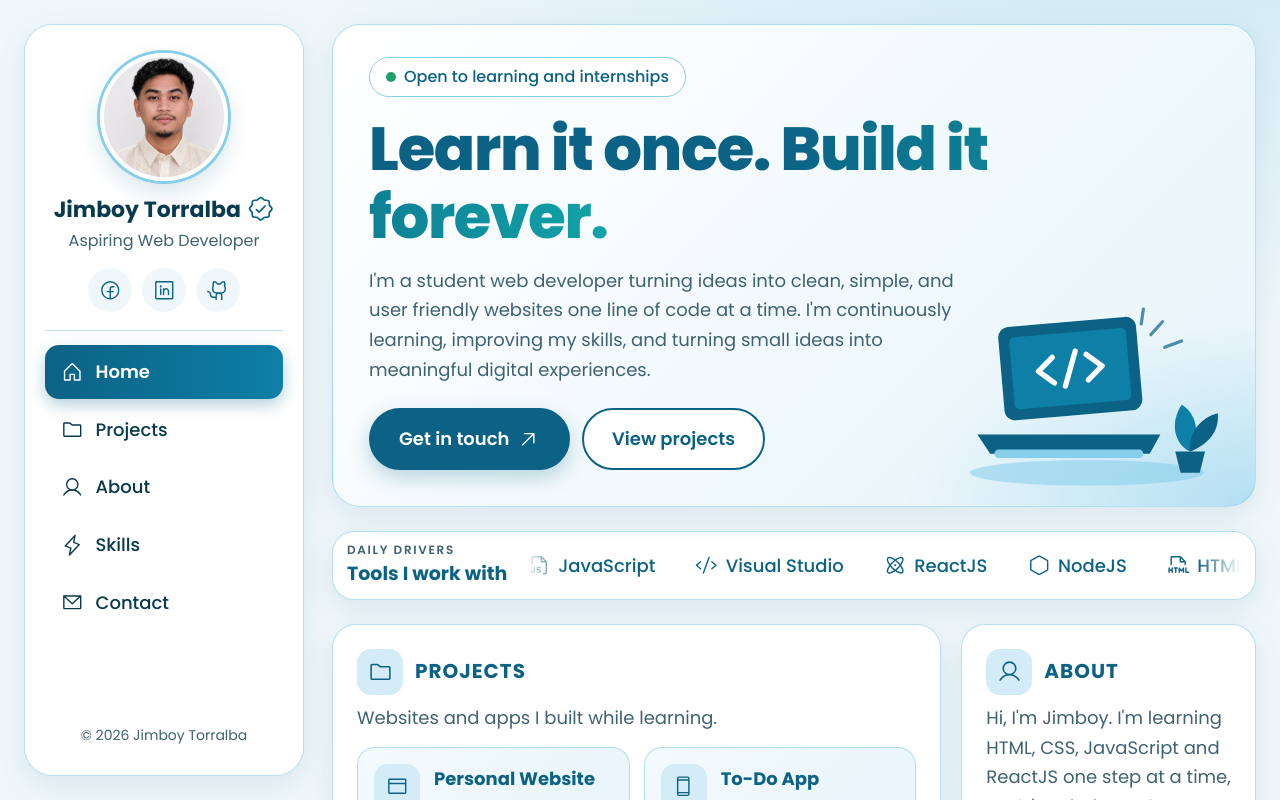
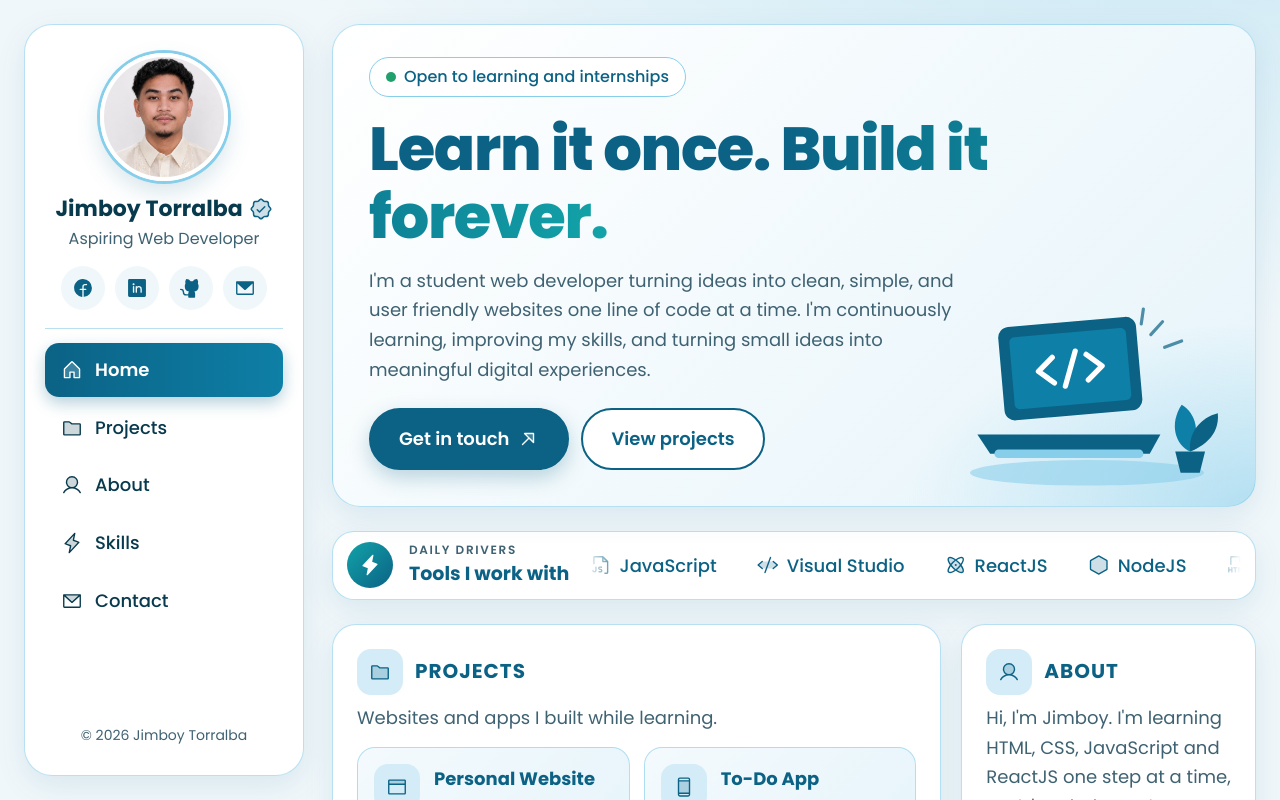
Before and after one commit to jimby-bot/Myportfolio, a React (Vite) app: page / in a window 1280 px wide. Shown: the top 800 px of the page. Built offline with nearby package versions, Linux system fonts and the light colour scheme.

Commit message:
Add files via upload

```diff
--- a/src/components/Card.jsx
+++ b/src/components/Card.jsx
@@ -2,8 +2,10 @@ import Icon from './Icon.jsx'
 
 export default function Card({ id, icon, title, wide, children }) {
   return (
-    <section id={id} className={'card' + (wide ? ' wide' : '')}>
-      <h2><span className="ico"><Icon icon={icon} /></span>{title}</h2>
+    <section className={'card' + (wide ? ' wide' : '')} id={id}>
+      <h2>
+        <span className="ico"><Icon icon={icon} /></span> {title}
+      </h2>
       {children}
     </section>
   )
--- a/src/components/Drivers.jsx
+++ b/src/components/Drivers.jsx
@@ -1,15 +1,22 @@
+import { Lightning } from '@phosphor-icons/react'
 import Icon from './Icon.jsx'
 import { TOOLS } from '../data.js'
 
 export default function Drivers() {
-  const items = [...TOOLS, ...TOOLS] // doubled so the marquee loops without a gap
+  const loop = [...TOOLS, ...TOOLS] // doubled so the scroll loops with no gap
   return (
     <div className="drivers">
-      <div><small>Daily drivers</small><b>Tools I work with</b></div>
-      <div className="marquee" aria-label="Tools I work with">
+      <span className="ico round"><Icon icon={Lightning} weight="fill" /></span>
+      <div>
+        <small>Daily drivers</small>
+        <b>Tools I work with</b>
+      </div>
+      <div className="marquee">
         <div className="track">
-          {items.map(([name, icon], i) => (
-            <span key={i}><Icon icon={icon} /> {name}</span>
+          {loop.map(([name, icon], i) => (
+            <span key={name + i} aria-hidden={i >= TOOLS.length ? 'true' : undefined}>
+              <Icon icon={icon} /> {name}
+            </span>
           ))}
         </div>
       </div>
--- a/src/components/Icon.jsx
+++ b/src/components/Icon.jsx
@@ -1,4 +1,4 @@
-// Small helper: <Icon icon={House} /> draws a Phosphor icon at a readable size
-export default function Icon({ icon: Glyph }) {
-  return <Glyph size="1.25em" aria-hidden="true" style={{ verticalAlign: '-.2em' }} />
+// One place to control icon size and style for the whole site.
+export default function Icon({ icon: Glyph, size = 22, weight = 'duotone' }) {
+  return <Glyph size={size} weight={weight} aria-hidden="true" />
 }
--- a/src/components/Sidebar.jsx
+++ b/src/components/Sidebar.jsx
@@ -1,32 +1,39 @@
-import { SealCheck, FacebookLogo, LinkedinLogo, GithubLogo } from '@phosphor-icons/react'
+import { SealCheck } from '@phosphor-icons/react'
+import myPic from '../myPic.png'          // <- this import was missing ("myPic is not defined")
 import Icon from './Icon.jsx'
-import { NAV } from '../data.js'
-import myPic from "../myPic.png"
+import { NAV, SOCIALS } from '../data.js'
 
 export default function Sidebar({ open, setOpen, active }) {
   return (
-    <aside id="menu" className={'side' + (open ? ' open' : '')} aria-label="Sidebar">
+    <aside className={'side' + (open ? ' open' : '')} id="menu" aria-label="Main menu">
       <div className="profile">
         <div className="avatar">
-     <img src={myPic} alt="Jimboy Torralba" />
-      </div>
-        <p className="name">Jimboy Torralba <span style={{ color: 'var(--dark)' }}><Icon icon={SealCheck} /></span></p>
+          <img src={myPic} alt="Portrait of Jimboy Torralba" />
+        </div>
+        <p className="name">
+          Jimboy Torralba <SealCheck size={24} weight="duotone" aria-label="Verified" />
+        </p>
         <p className="role">Aspiring Web Developer</p>
         <div className="soc">
-          <a href="https://www.facebook.com/share/1DEHVcJrDf/" aria-label="Facebook" title="Facebook"><Icon icon={FacebookLogo} /></a>
-          <a href="https://linkedin.com" aria-label="LinkedIn" title="Linkedin"><Icon icon={LinkedinLogo} /></a>
-          <a href="https://github.com" aria-label="GitHub" title="Github"><Icon icon={GithubLogo} /></a>
+          {SOCIALS.map(([label, icon, href]) => (
+            <a key={label} href={href} aria-label={label} title={label}
+               target={href.startsWith('http') ? '_blank' : undefined} rel="noreferrer">
+              <Icon icon={icon} weight="fill" />
+            </a>
+          ))}
         </div>
       </div>
       <hr />
-      <nav aria-label="Main navigation">
+      <nav aria-label="Sections">
         {NAV.map(([id, label, icon]) => (
-          <a key={id} href={'#' + id} className={'nav' + (active === id ? ' on' : '')} onClick={() => setOpen(false)}>
+          <a key={id} href={'#' + id} onClick={() => setOpen(false)}
+             className={'nav' + (active === id ? ' on' : '')}
+             aria-current={active === id ? 'true' : undefined}>
             <Icon icon={icon} /> {label}
           </a>
         ))}
       </nav>
-      <div className="copy">© 2026 Jimboy Torralba</div>
+      <p className="copy">© 2026 Jimboy Torralba</p>
     </aside>
   )
 }
```
